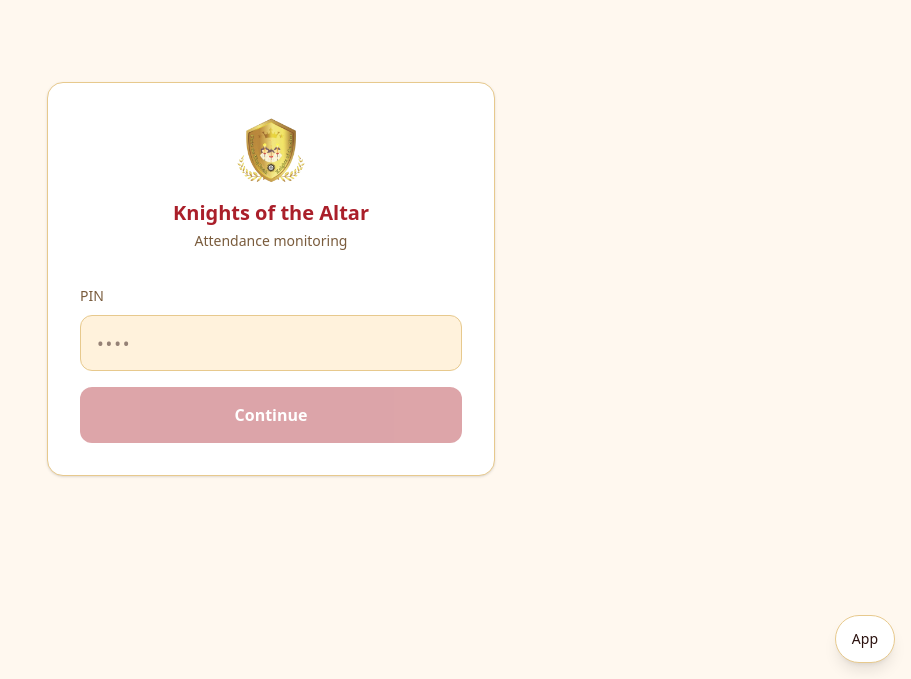
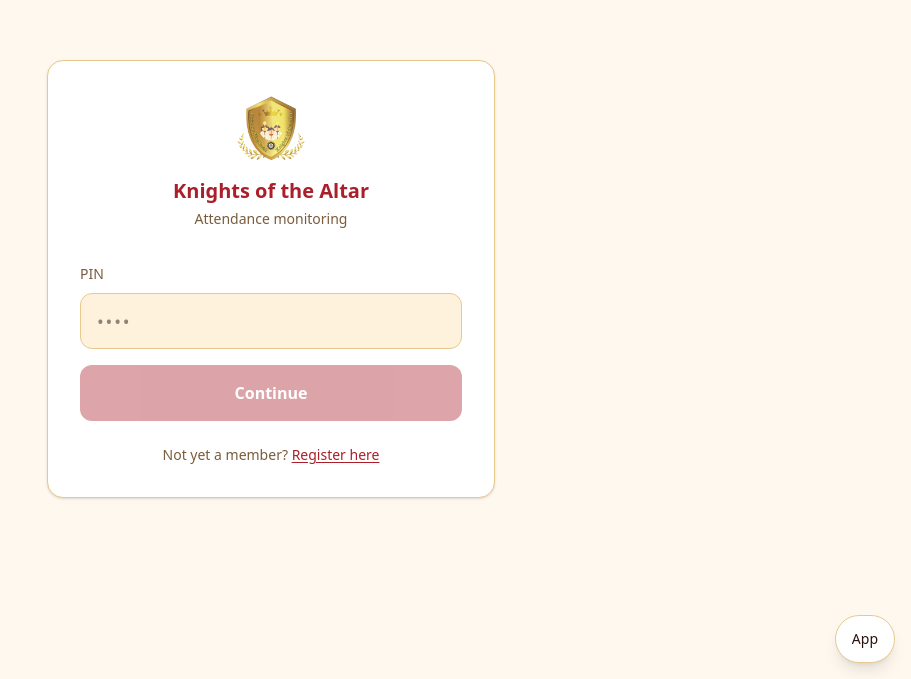
Before and after one commit to Jert101/kofa-netwok, a Next.js app: page /login in a window 1280 px wide. Shown: the part 121-800 px from the top of the page, without its empty margins (369-1280 px from the left). Built offline with nearby package versions, Linux system fonts and the light colour scheme.

Commit message:
Add register link on login page

```diff
--- a/src/app/login/page.tsx
+++ b/src/app/login/page.tsx
@@ -67,6 +67,12 @@ export default function LoginPage() {
             {loading ? "Signing in…" : "Continue"}
           </button>
         </form>
+        <p className="mt-6 text-center text-sm text-[var(--muted)]">
+          Not yet a member?{" "}
+          <a href="/register" className="font-medium text-[var(--accent)] underline underline-offset-2">
+            Register here
+          </a>
+        </p>
       </div>
     </main>
   );
```
